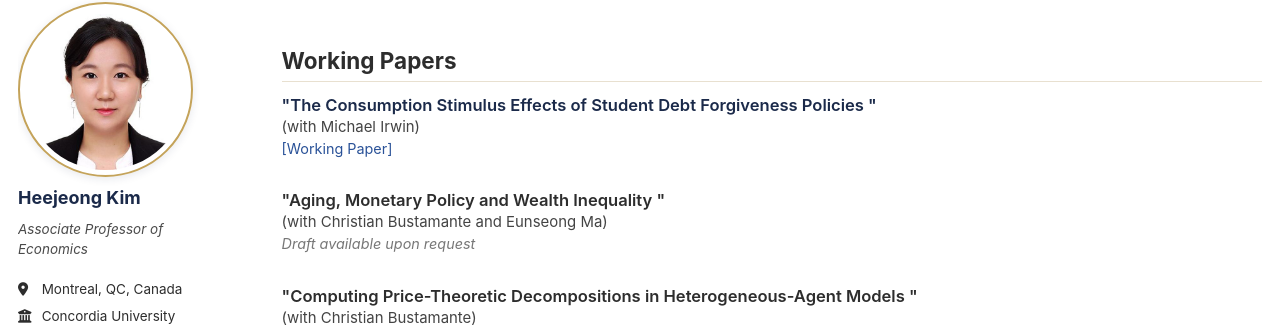
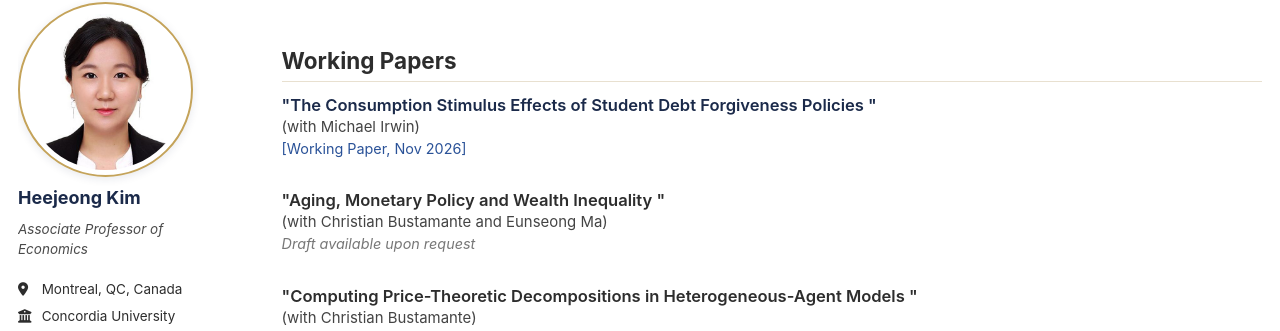
Before and after one commit to HeejeongKimEcon/HeejeongKimEcon.github.io, a Jekyll site: the page built from _pages/workingpapers.html, in a window 1280 px wide and 1095 px high. Shown: the part 99-430 px from the top of the window. Built offline with Jekyll 4.4.1, drawn with Linux system fonts in a browser that asks for light colours; some web fonts are replaced; a script bundle is joined from its source files by our own code; library files that are not in the unit come from our copies.

Commit message:
Show version date on student debt forgiveness working paper link
Co-Authored-By: Claude Opus 5.5 <noreply@anthropic.com>

```diff
--- a/_includes/pub-entry.html
+++ b/_includes/pub-entry.html
@@ -15,7 +15,7 @@
       {% if post.paperurl %}<a href="{{ post.paperurl }}" target="_blank">[Published Version]</a>{% endif %}
       {% if post.workingpaperurl %}<a href="{{ post.workingpaperurl }}" target="_blank">[Working Paper]</a>{% endif %}
     {% else %}
-      {% if post.paperurl %}<a href="{{ post.paperurl }}" target="_blank">[Working Paper]</a>{% elsif post.workingpaperurl %}<a href="{{ post.workingpaperurl }}" target="_blank">[Working Paper]</a>{% elsif post.category == "working" %}<span class="pub-draft">Draft available upon request</span>{% endif %}
+      {% if post.paperurl %}<a href="{{ post.paperurl }}" target="_blank">[Working Paper{% if post.versiondate %}, {{ post.versiondate }}{% endif %}]</a>{% elsif post.workingpaperurl %}<a href="{{ post.workingpaperurl }}" target="_blank">[Working Paper]</a>{% elsif post.category == "working" %}<span class="pub-draft">Draft available upon request</span>{% endif %}
     {% endif %}
     {% if post.appendixurl %}<a href="{{ post.appendixurl }}" target="_blank">[Online Appendix]</a>{% endif %}
     {% if post.replicationurl %}<a href="{{ post.replicationurl }}" target="_blank">[Replication]</a>{% endif %}
```
Also changed, not shown: _publications/2024-01-02-stimulus.md (+1 -0 lines).
